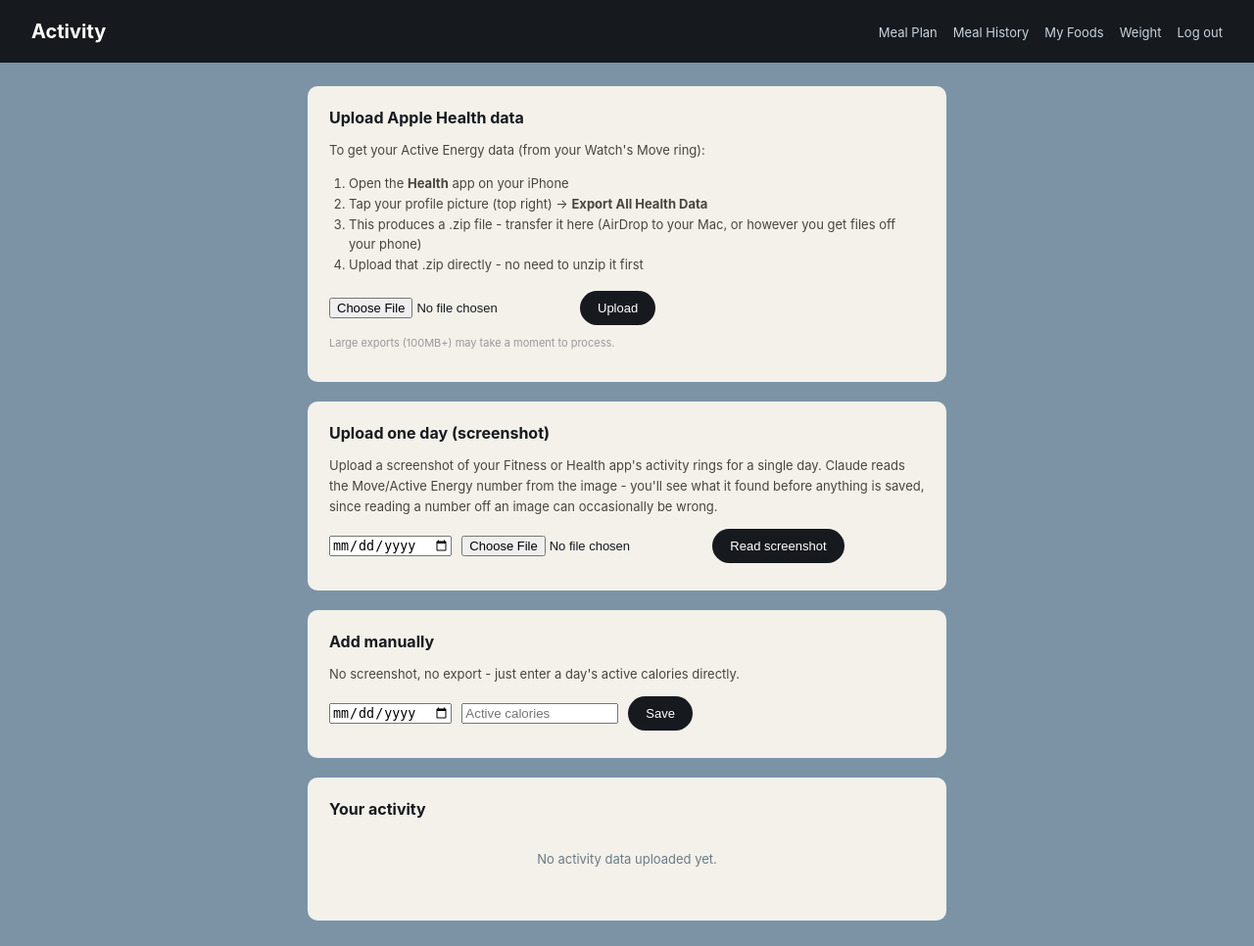
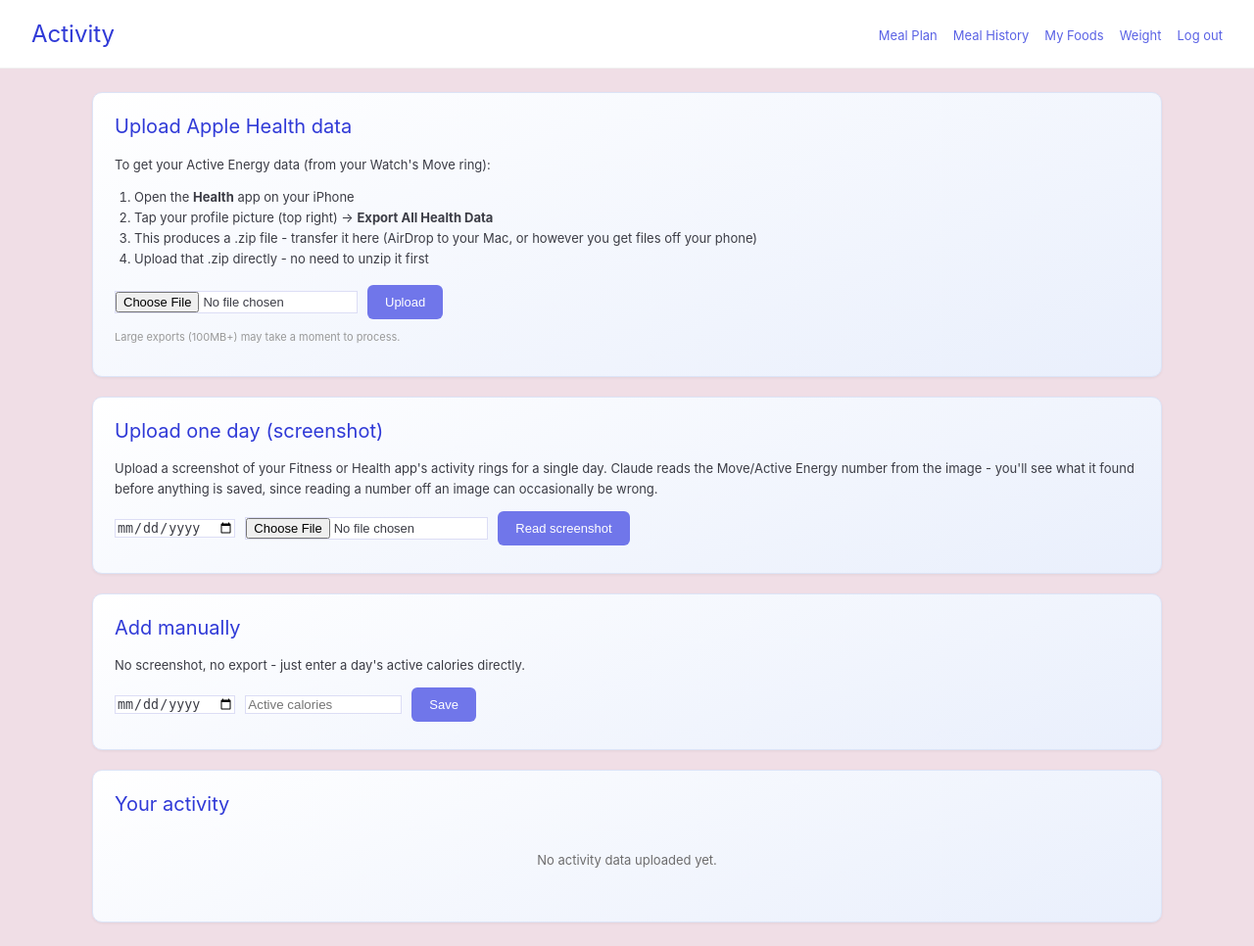
Before and after one commit to stephanieesha/Fitness_Meal_Planner, a Flask app: page /activity in a window 1280 px wide. Shown: the whole page at 98% size. Before the commit the page ends 940 px from the top, so only its background shows below. Run offline with Flask 3, Linux system fonts and the light colour scheme; the visitor is signed in with stand-in values (Sample User, id 1); data that the repository does not hold is empty; some libraries are stand-ins or nearby versions.

Commit message:
Adjusted UI for activity page

```diff
--- a/templates/activity.html
+++ b/templates/activity.html
@@ -27,6 +27,28 @@
     .avg-box { background: #fff; border-radius: 8px; padding: 14px; text-align: center; margin-bottom: 16px; }
     .avg-box .value { font-size: 22px; font-weight: bold; color: #5B7C99; }
     .avg-box .label { font-size: 11px; color: #8A8578; margin-top: 4px; }
+        body { background: #F0DEE6; color: #3B3C45; }
+    header { background: #FFFFFF; color: #303AD7; border-bottom: 1px solid #F0F1F0; }
+    header h1 { color: #303AD7; font-weight: 400; font-size: 24px; }
+    header nav a { color: #5A62E5 !important; }
+    .container { max-width: 1140px; margin: 24px auto; padding: 0 24px; }
+    .card { background: linear-gradient(160deg, #FFFFFF 0%, #E9EFFC 100%); border: 1px solid #DCE4F7; box-shadow: 0 1px 3px rgba(17, 17, 17, 0.06); border-radius: 10px; }
+    .card h2 { color: #303AD7; font-weight: 400; font-size: 20px; }
+    .instructions { color: #3B3C45; }
+    input, select { border: 1px solid #DCDDF5; background: #FFFFFF; color: #3B3C45; }
+    input[type=file] { color: #3B3C45; }
+    button { background: #7076EA; color: #FFFFFF; border-radius: 6px; font-weight: 500; }
+    button:hover { background: #5A62E5; }
+    button.secondary { background: #F2F1FB; color: #303AD7; }
+    button[style*="6B7A87"] { background: #F2F1FB !important; color: #303AD7 !important; }
+    #confirmBox { background: #FFFFFF !important; border: 1px solid #DCE4F7; }
+    .activity-row { border-bottom: 1px solid #DCE4F7; color: #3B3C45; }
+    .activity-date { color: #111111; }
+    .activity-cal { color: #5A62E5; }
+    .empty-state { color: #6D6C6D; }
+    .avg-box { background: #FFFFFF; border: 1px solid #DCE4F7; }
+    .avg-box .value { color: #303AD7; }
+    .avg-box .label { color: #6D6C6D; }
   </style>
 </head>
 <body>
```
